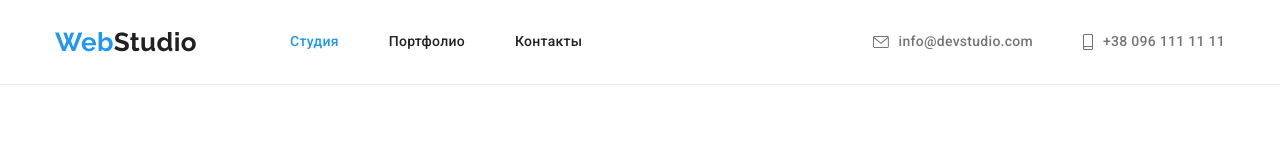
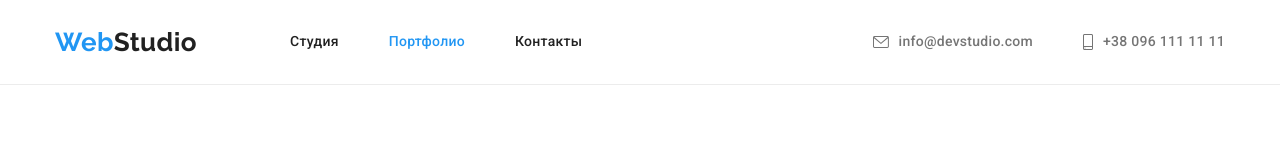
Before and after one commit to Squidoo22/goit-markup-hw-04, a plain HTML site: page portfolio.html in a window 1280 px wide. Shown: the top 160 px of the page. Drawn offline with nearby package versions, Linux system fonts and the light colour scheme.

Commit message:
Добавляет правки в портфолио

```diff
--- a/portfolio.html
+++ b/portfolio.html
@@ -27,10 +27,10 @@
           >
           <ul class="site-nav list">
             <li class="item">
-              <a href="./index.html" class="link current">Студия</a>
+              <a href="./index.html" class="link">Студия</a>
             </li>
             <li class="item">
-              <a href="./portfolio.html" class="link">Портфолио</a>
+              <a href="./portfolio.html" class="link current">Портфолио</a>
             </li>
             <li class="item"><a href="" class="link">Контакты</a></li>
           </ul>
```
